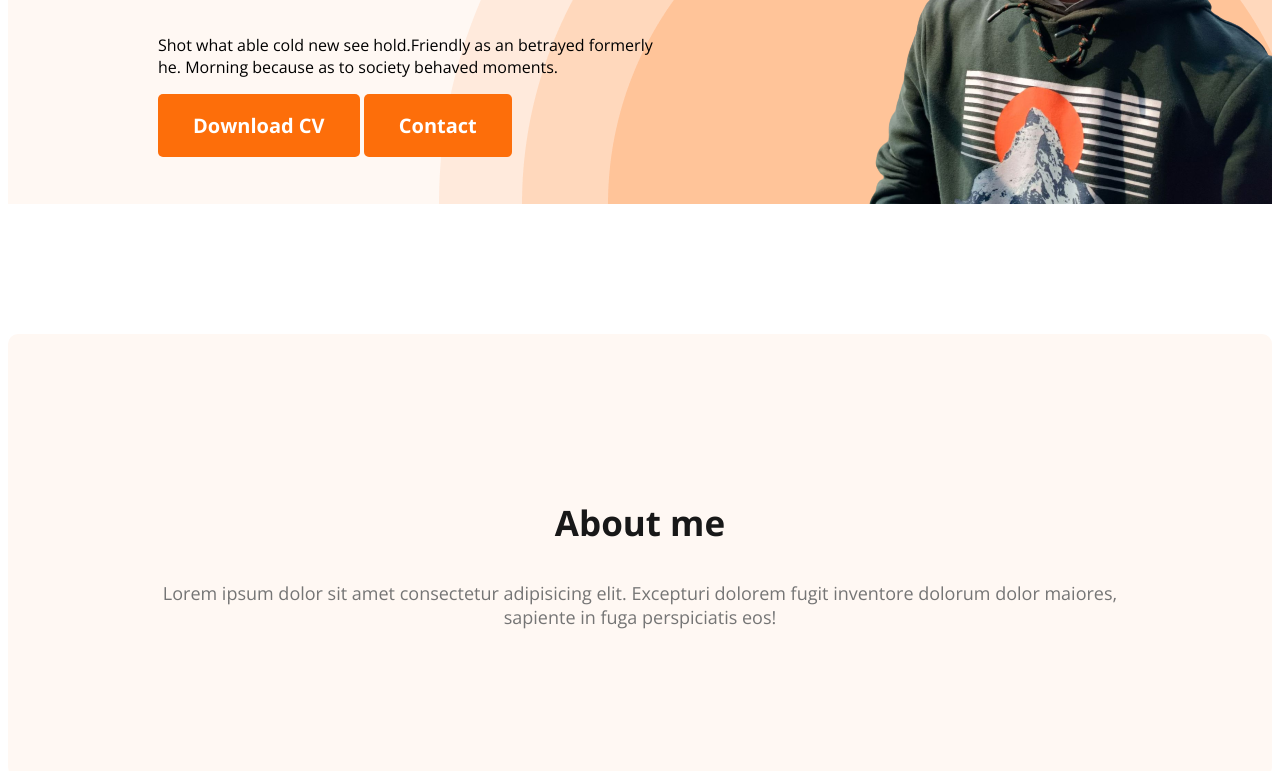
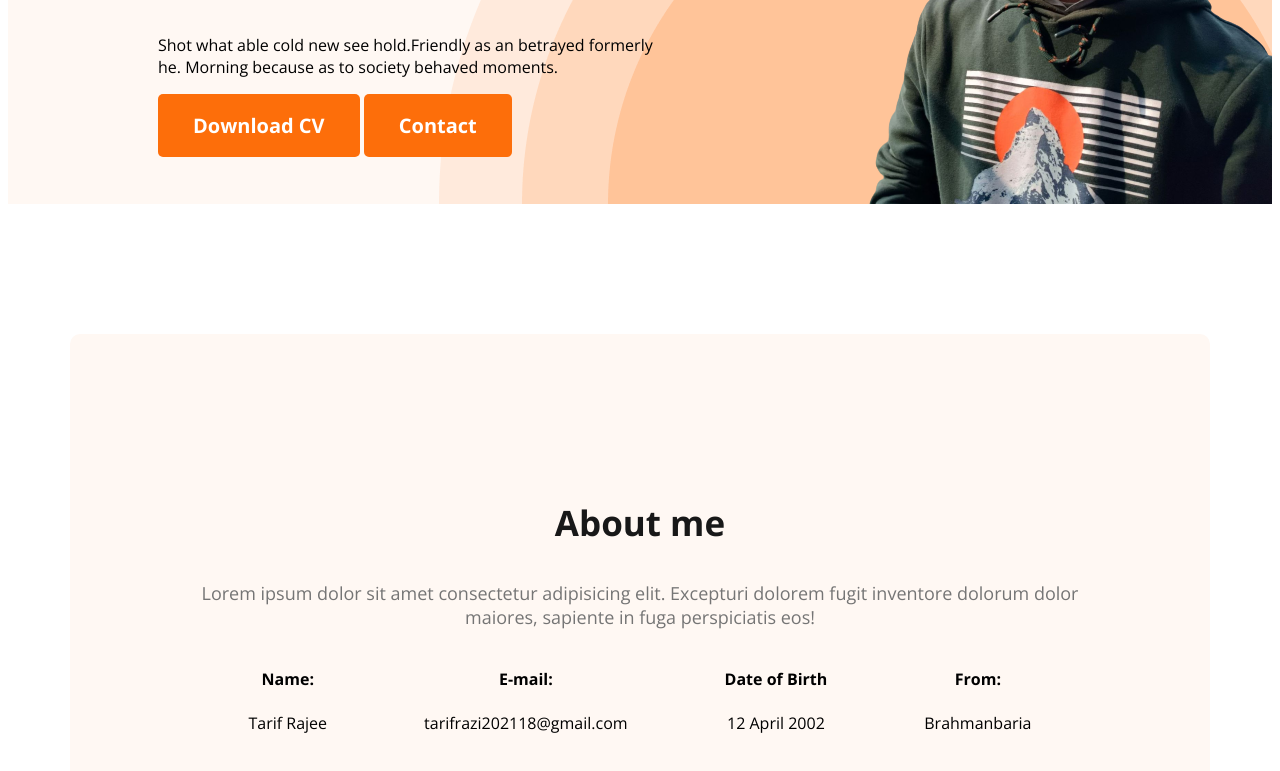
Before and after one commit to TarifRazi/webportfolio, a plain HTML site: page index.html in a window 1280 px wide. Shown: the part 485-1256 px from the top of the page. Drawn offline with nearby package versions, Linux system fonts and the light colour scheme.

Commit message:
about ifo added

```diff
--- a/index.html
+++ b/index.html
@@ -42,6 +42,24 @@
             <p class="sec-desc">
                 Lorem ipsum dolor sit amet consectetur adipisicing elit. Excepturi dolorem fugit inventore dolorum dolor maiores, sapiente in fuga perspiciatis eos!
             </p>
+            <div class="about-info-cont">
+                <div class="about-info">
+                    <h4 class="info-title">Name:</h4>
+                    <p class="info-desc">Tarif Rajee</p>
+                </div>
+                <div class="about-info">
+                    <h4 class="info-title">E-mail:</h4>
+                    <p class="info-desc">tarifrazi202118@gmail.com</p>
+                </div>
+                <div class="about-info">
+                    <h4 class="info-title">Date of Birth</h4>
+                    <p class="info-desc">12 April 2002</p>
+                </div>
+                <div class="about-info">
+                    <h4 class="info-title">From:</h4>
+                    <p class="info-desc">Brahmanbaria</p>
+                </div>
+            </div>
         </section>
     </main>
 
--- a/styles/portfoliostyle.css
+++ b/styles/portfoliostyle.css
@@ -96,6 +96,10 @@ nav a {
 }
 
 /* main sec style */
+main{
+    max-width: 1140px;
+    margin: 0 auto;
+}
 
 /* about sec style */
 .about{
@@ -104,3 +108,11 @@ nav a {
     border-radius: 10px;
     margin: 130px 0;
 }
+
+.about-info-cont{
+    display: flex;
+    justify-content: space-around;
+}
+.about-info{
+    text-align: center;
+}
```
